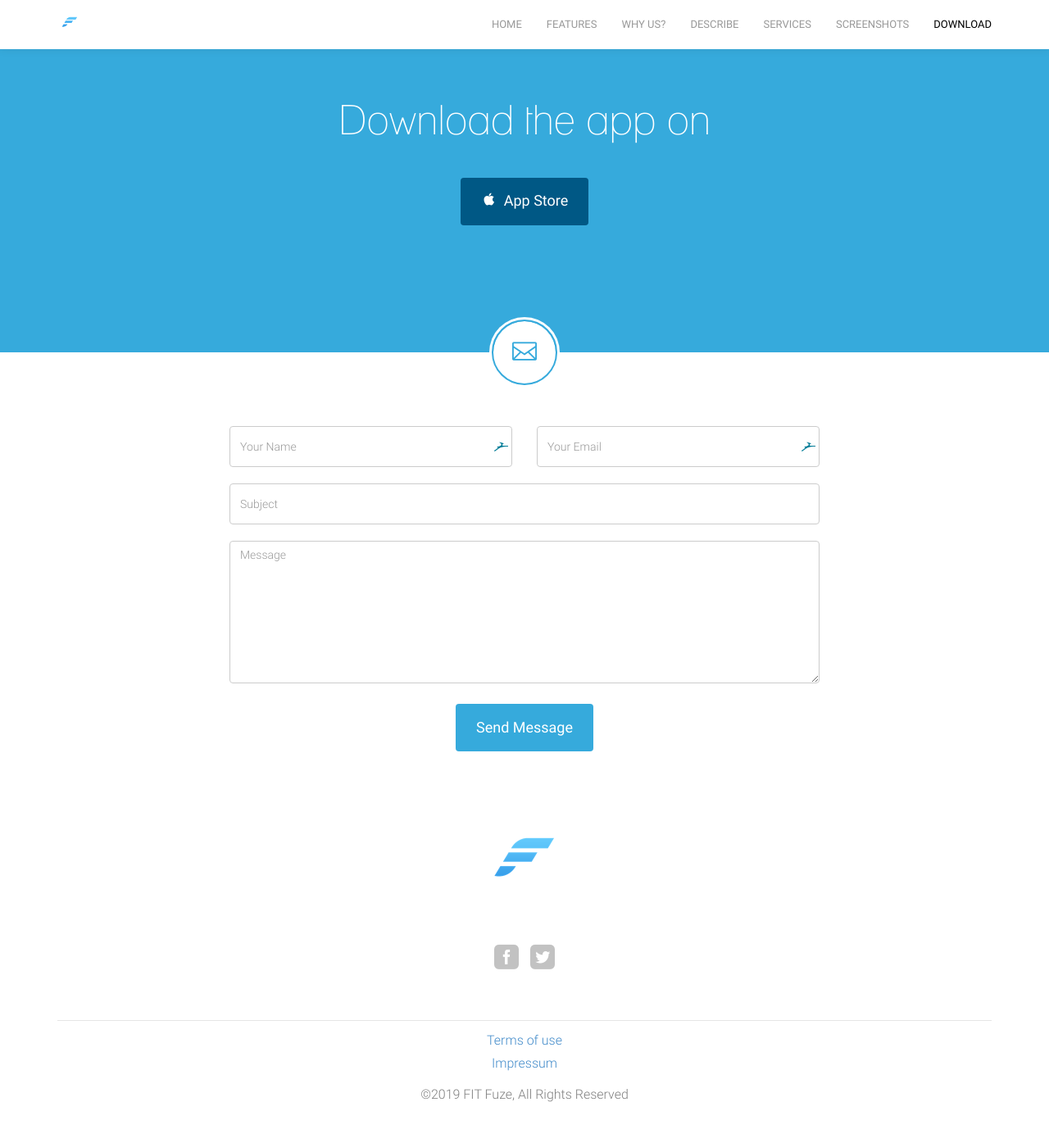
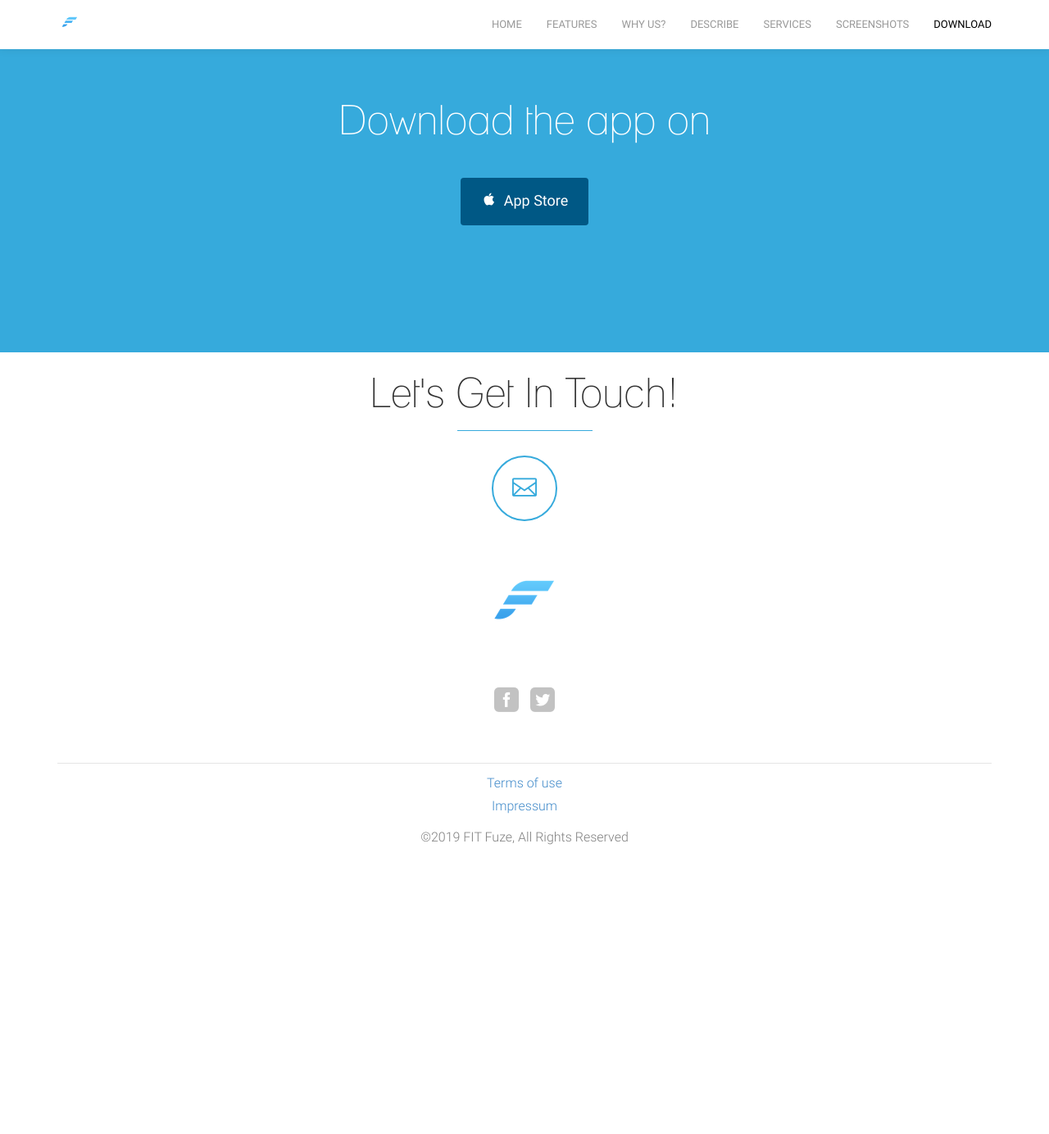
Before and after one commit to fit-fuze/fit-fuze-website, a Jekyll site: the page built from index.html, in a window 1280 px wide and 1400 px high, scrolled down 6417 px. Shown: the top 1384 px of the window at 82% size. Built offline with Jekyll 4.4.1, drawn with Linux system fonts in a browser that asks for light colours; some web fonts are replaced; after the commit the page ends 7503 px from its top, so only the background shows below that.

Commit message:
add email button (mailTo)

```diff
--- a/_data/content.json
+++ b/_data/content.json
@@ -2,6 +2,5 @@
 	"logo": "FIT FUZE",
 	"title": "FIT Fuze - The new Fitness Application",
 	"subtitle": "Now available for iPhone & Apple Watch",
-	"contact-mail": "artem.polovyi@gmail.com",
 	"footer-copyright": "©2019 FIT Fuze, All Rights Reserved"
 }
--- /dev/null
+++ b/_includes/contact-new.html
@@ -0,0 +1,20 @@
+<section id="contact">
+    <div class="container">
+        <div class="row">
+            <div class="col-lg-12 text-center">
+                <h2 class="section-heading">Let's Get In Touch!</h2>
+                <div class="colored-line">
+                </div>
+            </div>
+
+            <div class="col-lg-12">
+                <a class="btn contact-button" href="mailto:">
+                    <i class="fa icon_mail_alt fa-3x wow bounceIn" data-wow-delay=".1s"></i>
+                    <p></p>
+                </a>
+            </div>
+
+
+
+        </div>
+</section>
--- a/_layouts/front.html
+++ b/_layouts/front.html
@@ -12,7 +12,7 @@
   {% include services.html %}
   {% include screenshot-section.html %}
   {% include download.html %}
-  {% include contact.html %}
+  {% include contact-new.html %}
   {% include footer.html %}
   {% include scripts.html %}
 </body>
--- a/css/styles.css
+++ b/css/styles.css
@@ -649,7 +649,7 @@ object {
 	margin-bottom: 78px;
 }
 
-.contact-box .contact-button {
+.contact-button {
 	height: 80px;
 	width: 80px;
 	border-radius: 50%;
@@ -658,7 +658,8 @@ object {
 	font-size: 30px;
 	line-height: 60px;
 	vertical-align: middle;
-	margin-top: -40px;
+	margin-top: 30px;
+	margin-bottom: 50px;
 	background: #ffffff;
 	-webkit-box-shadow: 0px 0px 0px 3px #ffffff;
 	box-shadow: 0px 0px 0px 3px #ffffff;
@@ -668,7 +669,7 @@ object {
 	background-clip: padding-box;
 }
 
-.contact-box .contact-button:hover {
+.contact-button:hover {
 	color: #ffffff;
 }
 
```
